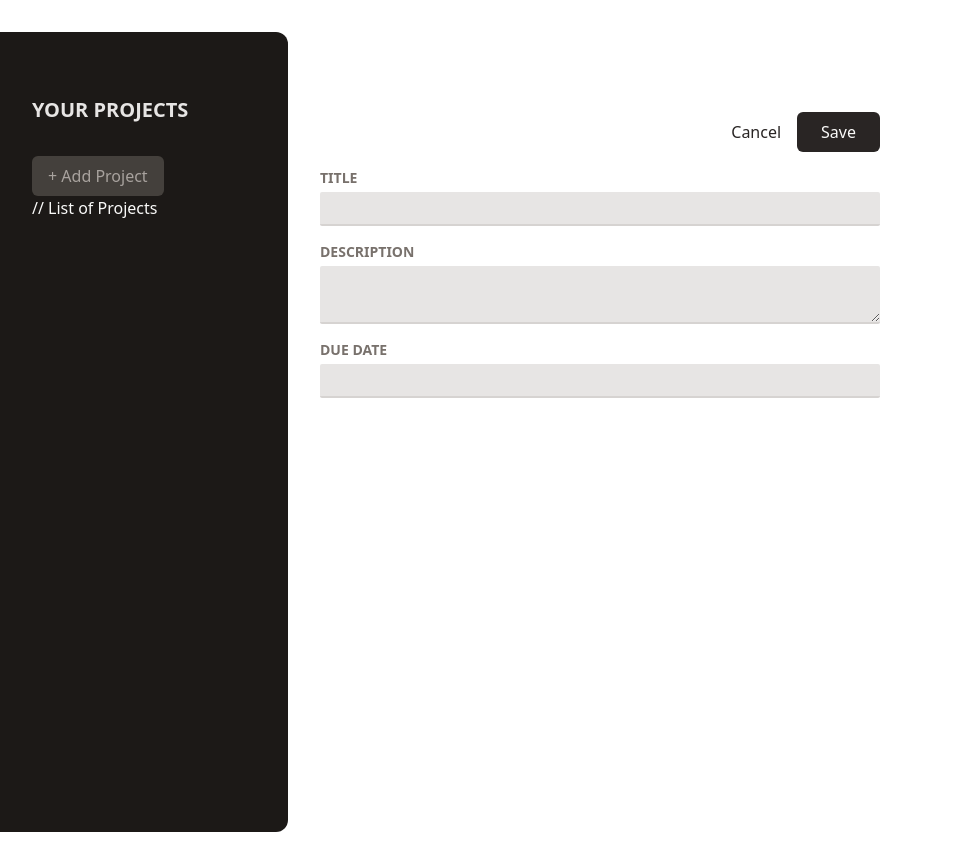
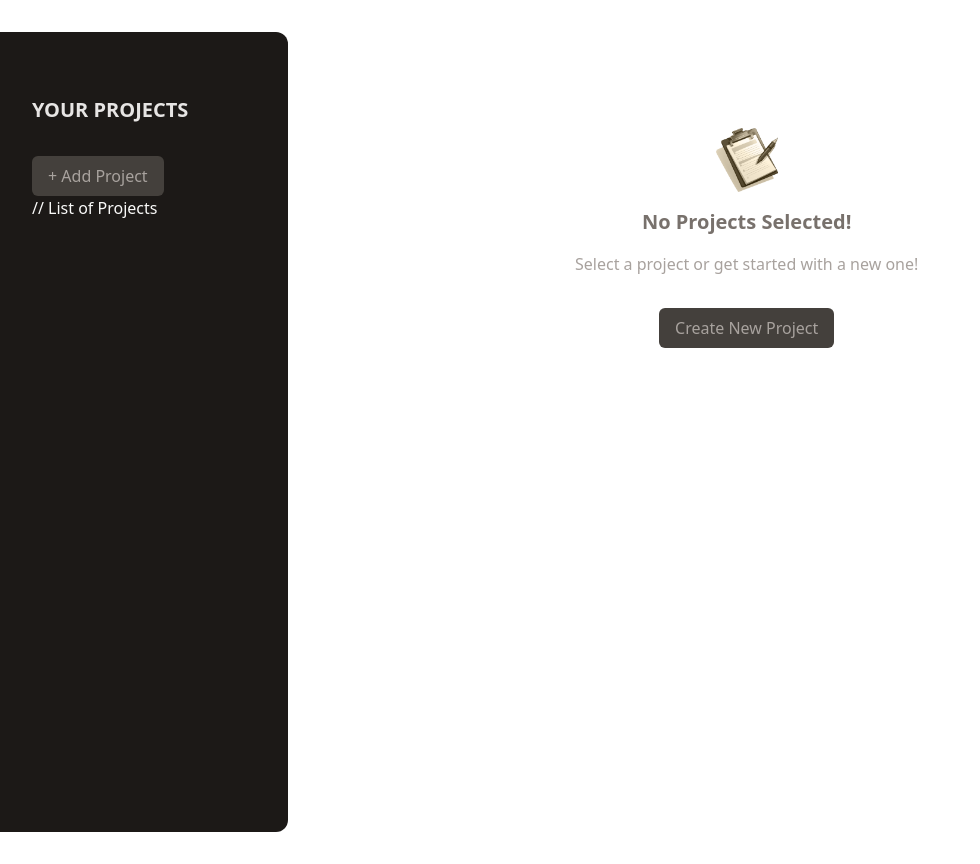
Before and after one commit to himanshm/Project-Management-App, a React (Vite) app: page / in a window 1280 px wide. Shown: the whole page, without its empty margins (0-980 px from the left). Built offline with nearby package versions, Linux system fonts and the light colour scheme.

Commit message:
create a NoProjectSelected component and a button component for reusability

```diff
--- a/src/App.tsx
+++ b/src/App.tsx
@@ -1,11 +1,11 @@
-import NewProject from './components/NewProject.tsx';
+import NoProjectSelected from './components/NoProjectSelected.tsx';
 import ProjectSidebar from './components/ProjectSidebar.tsx';
 
 function App() {
   return (
     <main className='h-screen my-8 flex gap-8'>
       <ProjectSidebar />
-      <NewProject />
+      <NoProjectSelected />
     </main>
   );
 }
--- /dev/null
+++ b/src/components/Button.tsx
@@ -0,0 +1,18 @@
+import { ComponentPropsWithoutRef, ReactNode } from 'react';
+
+type ButtonProps = {
+  children: ReactNode;
+} & ComponentPropsWithoutRef<'button'>;
+
+function Button({ children, ...rest }: ButtonProps) {
+  return (
+    <button
+      {...rest}
+      className='px-4 py-2 text-xs md:text-base rounded-md bg-stone-700 text-stone-400 hover:bg-stone-600 hover:text-stone-100'
+    >
+      {children}
+    </button>
+  );
+}
+
+export default Button;
--- /dev/null
+++ b/src/components/NoProjectSelected.tsx
@@ -0,0 +1,25 @@
+import noProjectImg from '../assets/no-projects.png';
+import Button from './Button.tsx';
+
+function NoProjectSelected() {
+  return (
+    <div className='mt-24 text-center w-2/3'>
+      <img
+        src={noProjectImg}
+        alt='An empty task list'
+        className='w-16 h-16 object-contain mx-auto'
+      />
+      <h2 className='text-xl font-bold text-stone-500 my-4'>
+        No Projects Selected!
+      </h2>
+      <p className='text-stone-400 mb-4'>
+        Select a project or get started with a new one!
+      </p>
+      <p className='mt-8'>
+        <Button>Create New Project</Button>
+      </p>
+    </div>
+  );
+}
+
+export default NoProjectSelected;
--- a/src/components/ProjectSidebar.tsx
+++ b/src/components/ProjectSidebar.tsx
@@ -1,12 +1,12 @@
+import Button from './Button.tsx';
+
 function ProjectSidebar() {
   return (
     <aside className='w-1/3 px-8 py-16 bg-stone-900 text-stone-50 md:w-72 rounded-r-xl'>
       <h2 className='mb-8 font-bold uppercase md:text-xl text-stone-200'>
         Your Projects
       </h2>
-      <button className='px-4 py-2 text-xs md:text-base rounded-md bg-stone-700 text-stone-400 hover:bg-stone-600 hover:text-stone-100'>
-        + Add Project
-      </button>
+      <Button>+ Add Project</Button>
 
       <ul>// List of Projects</ul>
     </aside>
```
Also changed, not shown: src/assets/no-projects.png (added), 1 other file (tests, documents, lock files or other folders).
